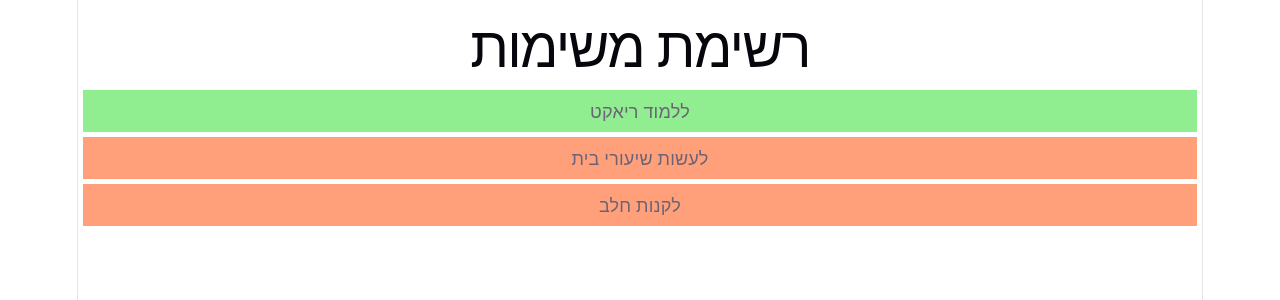
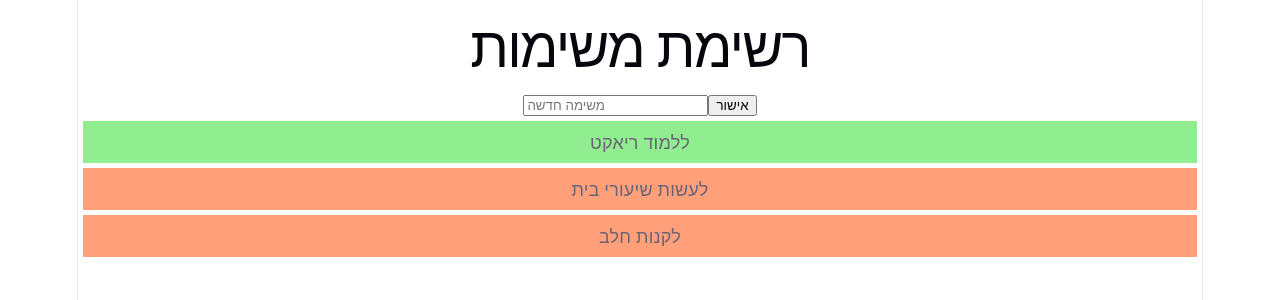
Before and after one commit to Hadas-Codes/todo-list-app-v2, a React (Vite) app: page / in a window 1280 px wide. Shown: the top 300 px of the page. Built offline with nearby package versions, Linux system fonts and the light colour scheme.

Commit message:
step 2: TodoItem

```diff
--- a/src/components/TodoList/TodoList.jsx
+++ b/src/components/TodoList/TodoList.jsx
@@ -8,11 +8,32 @@ function TodoList() {
     { id: 3, title: 'לקנות חלב', isDone: false },
   ])
 
+   const [newTitle, setNewTitle] = useState('')
+
+  function addTodo(e) {
+    e.preventDefault()
+    if (newTitle.trim() === '') return
+
+    const newTodo = { id: Date.now(), title: newTitle, isDone: false }
+    setTodos([...todos, newTodo])
+    setNewTitle('')
+  }
+
   return (
     <div>
       <h1>רשימת משימות</h1>
+
+      <form onSubmit={addTodo}>
+        <input
+          value={newTitle}
+          onChange={(e) => setNewTitle(e.target.value)}
+          placeholder="משימה חדשה"
+        />
+        <button type="submit">אישור</button>
+      </form>
+
       {todos.map((todo) => (
-  <TodoItem key={todo.id} todo={todo} />
+        <TodoItem key={todo.id} todo={todo} />
       ))}
     </div>
   )
```
